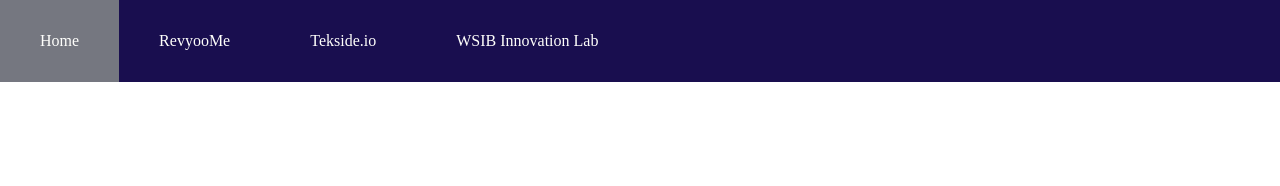
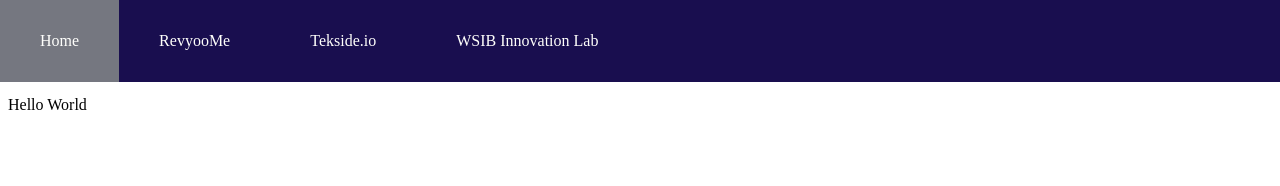
Before and after one commit to jaidelman/jaidelman.github.io, a React (Create React App) app: page / in a window 1280 px wide. Shown: the top 186 px of the page. Built offline with nearby package versions, Linux system fonts and the light colour scheme.

Commit message:
Add margin to display everything under nav bar

```diff
--- a/src/App.js
+++ b/src/App.js
@@ -7,6 +7,7 @@ function App() {
   return (
     <BrowserRouter>
       <NavBar />
+      <div style={{ marginTop: "12vmin" }}>
         <Switch>
           <Route exact path="/">
             <Home />
@@ -21,6 +22,7 @@ function App() {
             <Workterm company="wsib" />
           </Route>
         </Switch>
+      </div>
     </BrowserRouter>
   );
 }
```
Lines whose indentation alone changed are shown as unchanged.
